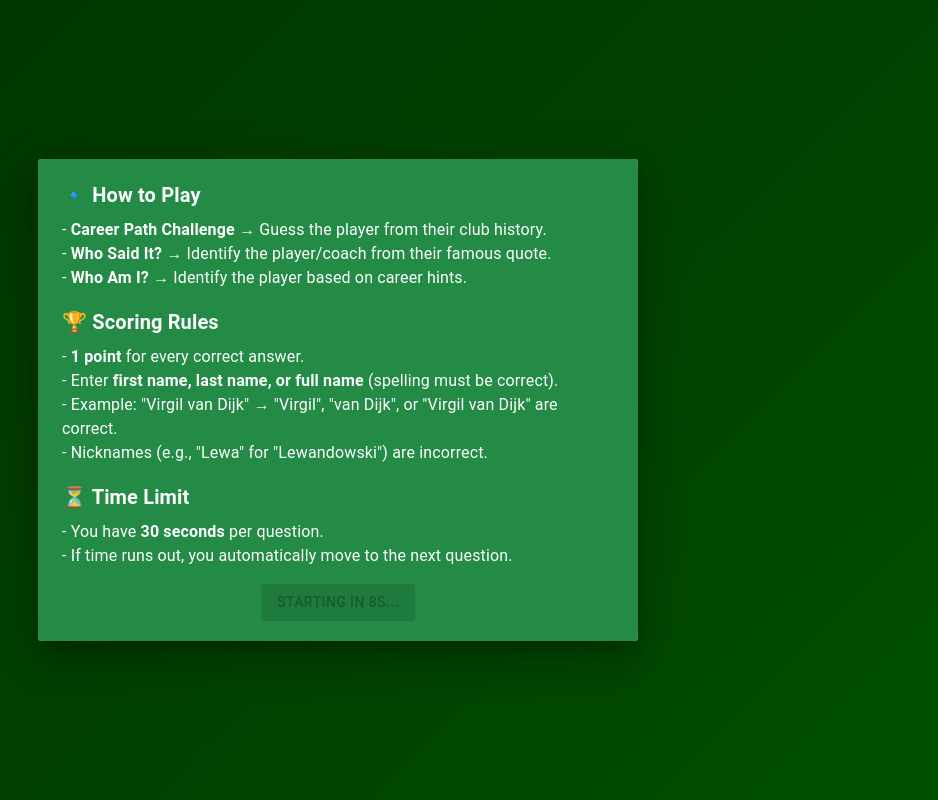
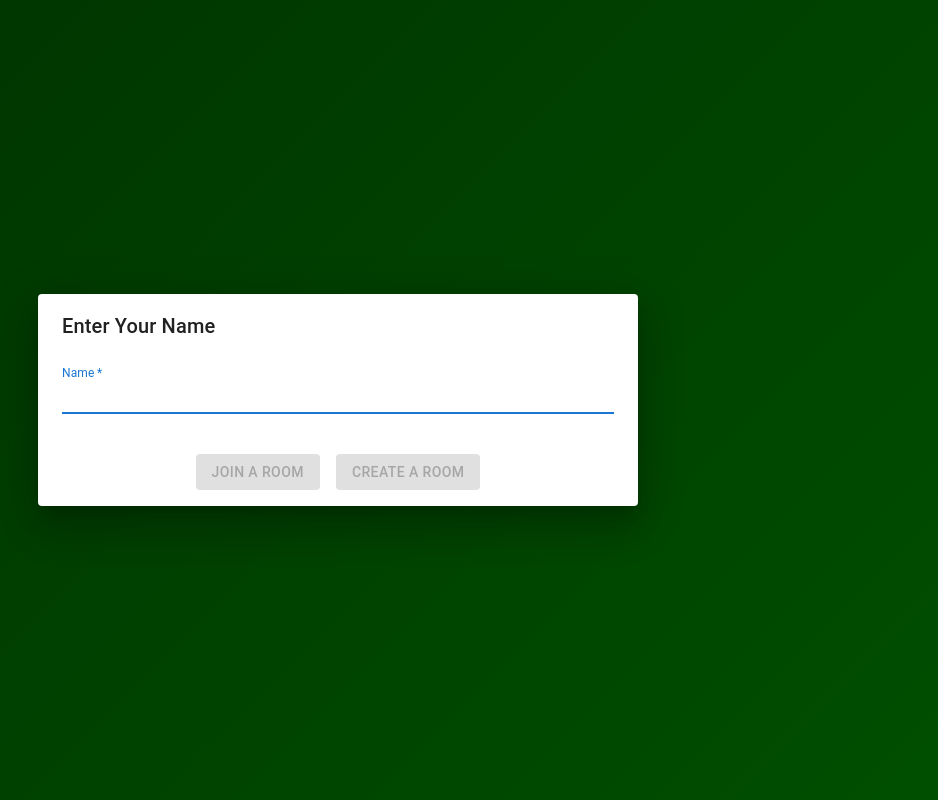
Before and after one commit to Archisman02/attax, a Next.js app in the folder attax/: page / in a window 1280 px wide. Both pictures are taken after a click on the button "CHALLENGE A FRIEND". Shown: the whole page, without its empty margins (302-1240 px from the left). Built offline with nearby package versions, Linux system fonts and the light colour scheme.

Commit message:
Implemented the name box

```diff
--- /dev/null
+++ b/attax/src/components/NameBox.tsx
@@ -0,0 +1,95 @@
+import {
+  Box,
+  Button,
+  Dialog,
+  DialogContent,
+  DialogContentText,
+  DialogTitle,
+  TextField,
+} from "@mui/material";
+import { useState } from "react";
+
+const NameBox = ({
+  open,
+  handleNameBoxClose,
+}: {
+  open: boolean;
+  handleNameBoxClose: () => void;
+}) => {
+  const [name, setName] = useState<string>("");
+
+  return (
+    <Dialog
+      open={open}
+      onClose={handleNameBoxClose}
+      maxWidth="sm"
+      fullWidth
+      sx={{ background: "linear-gradient(135deg, #006400, #00a000)" }}
+    >
+      <DialogTitle>Enter Your Name</DialogTitle>
+      <DialogContent>
+        {/* <DialogContentText> */}
+        {/* </DialogContentText> */}
+        <TextField
+          autoFocus
+          required
+          margin="dense"
+          id="name"
+          name="name"
+          label="Name"
+          type="text"
+          fullWidth
+          variant="standard"
+        />
+      </DialogContent>
+      <Box
+        sx={{
+          alignSelf: "center",
+          display: "flex",
+          width: { sm: "100%", md: "80%" },
+          flexDirection: "row",
+          justifyContent: "center",
+          gap: 2,
+          alignItems: "center",
+          marginTop: 2,
+          marginBottom: 2,
+          //   backgroundColor: "pink",
+        }}
+        textAlign="center"
+      >
+        <Button
+          variant="contained"
+          color="primary"
+          // onClick={onClose}
+          disabled={name.length === 0}
+          sx={{
+            backgroundColor: "#FFD700",
+            color: "black",
+            "&:hover": { backgroundColor: "#ffc107" },
+          }}
+        >
+          Join a Room
+        </Button>
+        <Button
+          variant="contained"
+          color="primary"
+          // onClick={onClose}
+          disabled={name.length === 0}
+          sx={{
+            backgroundColor: "#FFD700",
+            color: "black",
+            "&:hover": { backgroundColor: "#ffc107" },
+          }}
+        >
+          Create a Room
+        </Button>
+      </Box>
+      {/* <DialogActions>
+        <Button onClick={handleClose}>Cancel</Button>
+        <Button type="submit">Subscribe</Button>
+      </DialogActions> */}
+    </Dialog>
+  );
+};
+
+export default NameBox;
--- a/attax/src/components/RuleBox.tsx
+++ b/attax/src/components/RuleBox.tsx
@@ -4,11 +4,13 @@ import { Dialog, DialogContent, Typography, Button, Box } from "@mui/material";
 const RulesDialog = ({
   open,
   onClose,
+  onQuizStart,
 }: {
   open: boolean;
   onClose: () => void;
+  onQuizStart: () => void;
 }) => {
-  const [timer, setTimer] = useState(10); // Timer for enabling the button
+  const [timer, setTimer] = useState(10);
 
   useEffect(() => {
     if (open && timer > 0) {
@@ -20,6 +22,7 @@ const RulesDialog = ({
   return (
     <Dialog
       open={open}
+      onClose={onClose}
       maxWidth="sm"
       fullWidth
       sx={{ background: "linear-gradient(135deg, #006400, #00a000)" }}
@@ -82,7 +85,7 @@ const RulesDialog = ({
           <Button
             variant="contained"
             color="primary"
-            onClick={onClose}
+            onClick={onQuizStart}
             disabled={timer > 0}
             sx={{
               backgroundColor: "#FFD700",
--- a/attax/src/pages/index.tsx
+++ b/attax/src/pages/index.tsx
@@ -5,23 +5,38 @@ import { useState } from "react";
 import RulesDialog from "@/components/RuleBox";
 import PersonIcon from "@mui/icons-material/Person";
 import GroupIcon from "@mui/icons-material/Group";
+import NameBox from "@/components/NameBox";
 
 export default function Home() {
   const router = useRouter();
   const [showRules, setShowRules] = useState(false);
+  const [showNameBox, setShowNameBox] = useState(false);
 
   const handleStartGame = () => {
     setShowRules(false);
     router.push("./quiz");
   };
 
+  const handleNameBoxClose = () => {
+    setShowNameBox(false);
+  };
+
+  const handleRoomBoxClose = () => {
+    setShowRules(false);
+  };
+
   return (
     <>
       <RulesDialog
         open={showRules}
-        onClose={handleStartGame}
+        onClose={handleRoomBoxClose}
+        onQuizStart={handleStartGame}
         // startGame={handleStartGame}
       />
+      <NameBox
+        open={showNameBox}
+        handleNameBoxClose={handleNameBoxClose}
+      ></NameBox>
       {!showRules && (
         <Box
           sx={{
@@ -113,7 +128,7 @@ export default function Home() {
                   fontFamily: "Bungee, sans-serif",
                 }}
                 size="large"
-                onClick={() => setShowRules(true)}
+                onClick={() => setShowNameBox(true)}
                 startIcon={<GroupIcon />}
               >
                 Challenge a Friend
```
